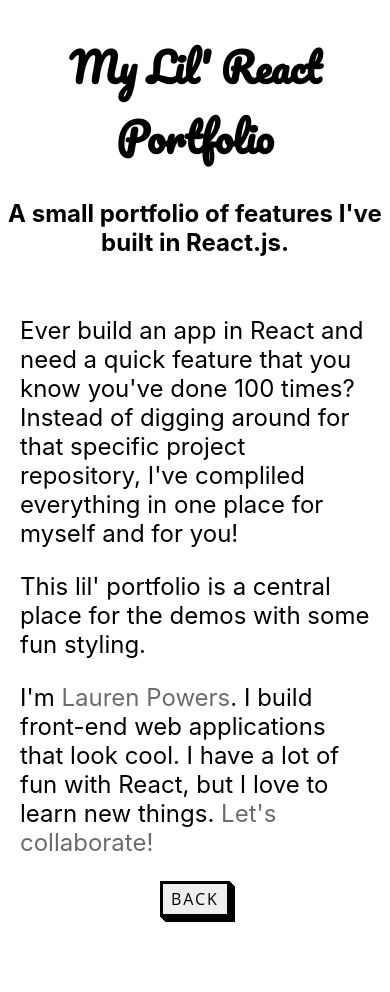
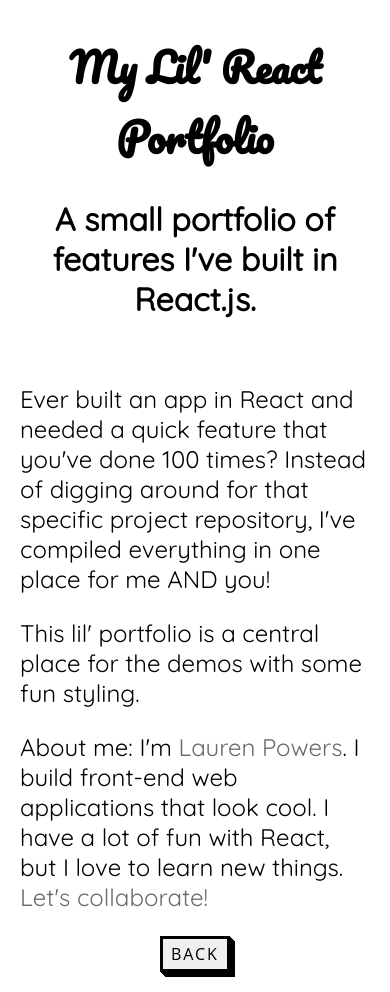
Before and after one commit to laurenpowers20/react-fun, a React (Create React App) app: page /about in a window 390 px wide. Before the commit the page ends 937 px from the top, so only its background shows below. Built offline with nearby package versions, Linux system fonts and the light colour scheme; a web font is replaced by a local one.

Commit message:
mobile friendly, fix typo

```diff
--- a/src/App.css
+++ b/src/App.css
@@ -55,9 +55,10 @@
 
 @media only screen and (max-width: 700px) {
   .welcome {
-    font-size: 2rem;
+    font-size: 2.7rem;
     padding: 0;
     margin: 0;
+    text-align: center;
   }
 
   .home-enter-link {
--- a/src/Screens/About.jsx
+++ b/src/Screens/About.jsx
@@ -6,14 +6,15 @@
       <div className="about-titles">
         {" "}
         <h1 className="about-welcome">My Lil' React Portfolio</h1>
-        <h2>A small portfolio of features I've built in React.js.</h2>
+        <h2 className="about-subtitle">
+          A small portfolio of features I've built in React.js.
+        </h2>
       </div>
       <article className="about-text">
         <p>
-          Ever build an app in React and need a quick feature that you know
-          you've done 100 times? Instead of digging around for that specific
-          project repository, I've compliled everything in one place for myself
-          and for you!
+          Ever built an app in React and needed a quick feature that you've done
+          100 times? Instead of digging around for that specific project
+          repository, I've compiled everything in one place for me AND you!
         </p>
         <p>
           This lil' portfolio is a central place for the demos with some fun
@@ -21,7 +22,7 @@
         </p>
         <p>
           {" "}
-          I'm{" "}
+          About me: I'm{" "}
           <a
             href="https://laurenpowersportfolio.com/"
             target="_blank"
@@ -36,10 +37,11 @@
             Let's collaborate!
           </a>
         </p>
-    <div className="about-button">
-        <Link link="true" to="/features">
-          <button className="button-54">Back </button>
-        </Link></div>
+        <div className="about-button">
+          <Link link="true" to="/features">
+            <button className="button-54">Back </button>
+          </Link>
+        </div>
       </article>
     </>
   );
--- a/src/Screens/Features.jsx
+++ b/src/Screens/Features.jsx
@@ -7,7 +7,7 @@
     <>
       <div className="features-container">
         <div className="features-div">
-          <h2>Light/Dark Mode</h2>{" "}
+          <h2 className="features-titles">Light/Dark Mode</h2>{" "}
           <a
             href="https://light-dark-mode-theme.netlify.app/"
             target="_blank"
@@ -28,7 +28,7 @@
         </div>
 
         <div className="features-div">
-          <h2>Photo Gallery With Modal</h2>{" "}
+          <h2 className="features-titles">Photo Gallery With Modal</h2>{" "}
           <a
             href="https://react-photo-gallery-lauren.netlify.app/"
             target="_blank"
--- a/src/Screens/Styles/About.css
+++ b/src/Screens/Styles/About.css
@@ -1,15 +1,23 @@
 @import url("https://fonts.googleapis.com/css2?family=Cedarville+Cursive&family=Sacramento&display=swap");
+@import url("https://fonts.googleapis.com/css2?family=Quicksand&display=swap");
 /*
 font-family: 'Cedarville Cursive', cursive;
 font-family: 'Sacramento', cursive;
 */
 
 .about-text {
+  font-family: "Quicksand", sans-serif;
   width: 1000px;
   padding: 20px;
   margin: auto;
   font-size: 1.5rem;
 }
+
+.about-subtitle {
+  font-family: "Quicksand", sans-serif;
+  font-size: 2rem;
+}
+
 .about-titles {
   text-align: center;
   margin: auto;
--- a/src/Screens/Styles/Features.css
+++ b/src/Screens/Styles/Features.css
@@ -1,3 +1,5 @@
+@import url("https://fonts.googleapis.com/css2?family=Quicksand&display=swap");
+
 .features-container {
   display: flex;
   flex-direction: column;
@@ -30,10 +32,18 @@
   text-align: center;
   padding-top: 75px;
   font-size: 1rem;
+  font-family: "Quicksand", sans-serif;
+  font-weight: 600;
   text-transform: uppercase;
 }
 
 .features-back-button {
   text-align: center;
-  padding-top: 150px;
+  padding-top: 100px;
 }
+
+@media only screen and (max-width: 700px) {
+  .features-titles {
+    font-size: 1.8rem;
+  }
+}
```
